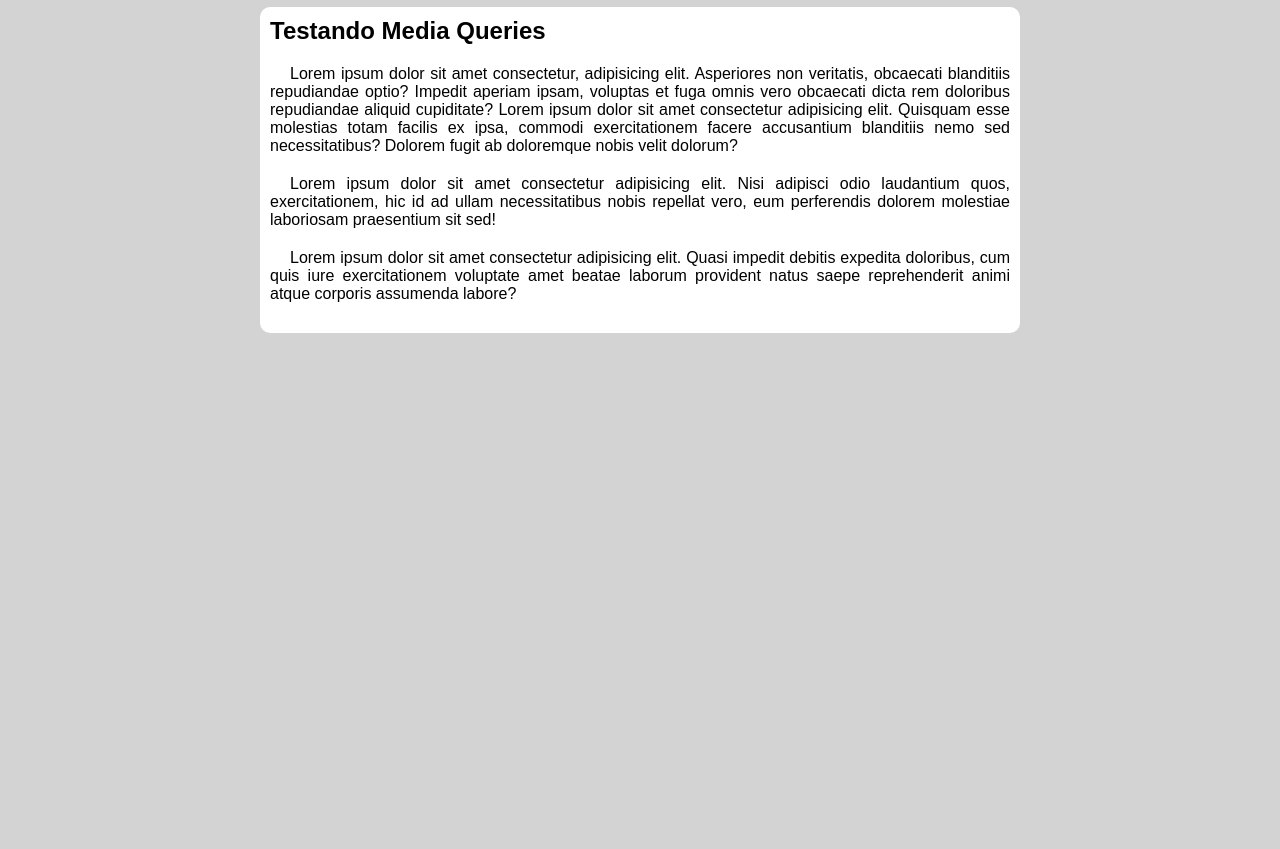
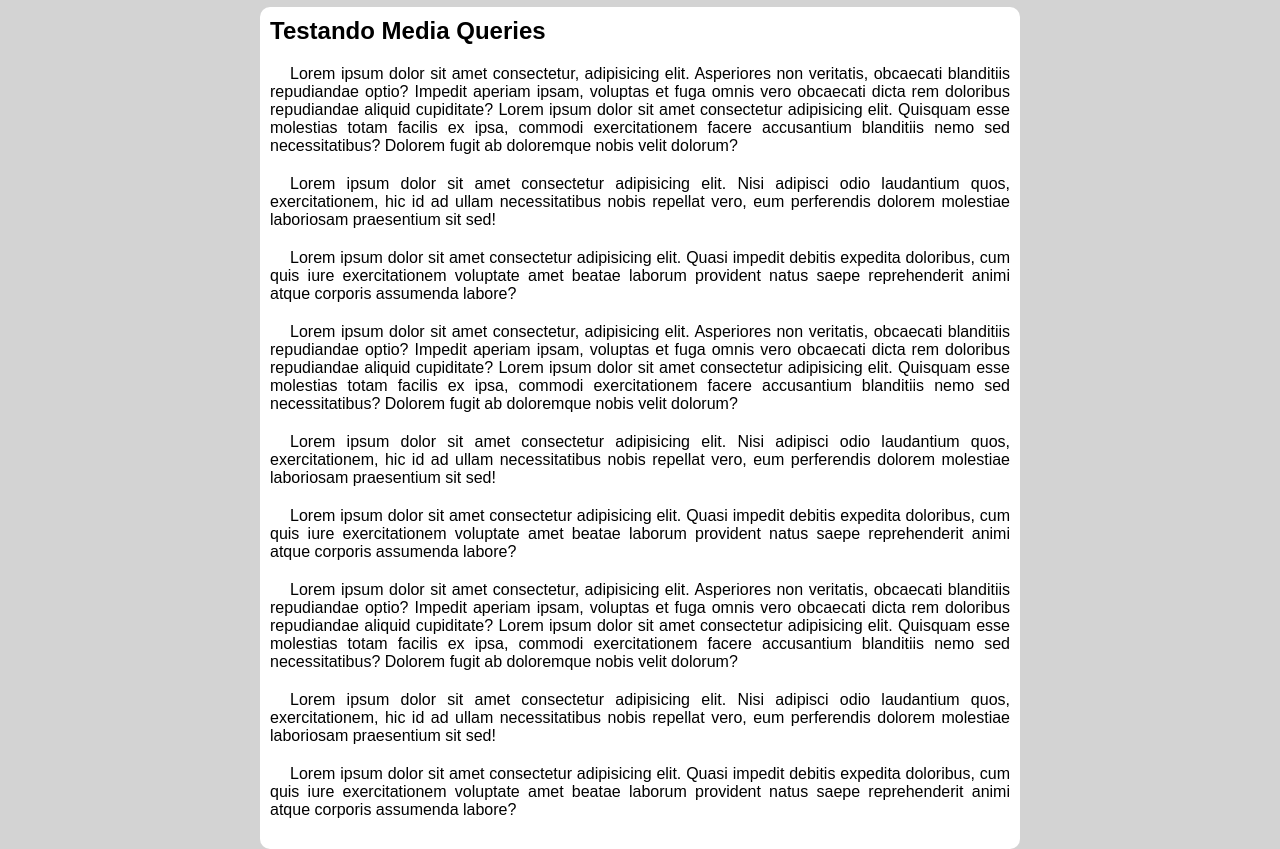
Before and after one commit to douglascerni/html-css, a plain HTML site: page Exercícios/ex026/mq005/index.html in a window 1280 px wide. Shown: the part 100-949 px from the top of the page. Before the commit the page ends 800 px from the top, so only its background shows below. Drawn offline with Linux system fonts and the light colour scheme.

Commit message:
atualização
aumentando o conteúdo

```diff
--- a/Exercícios/ex026/mq005/index.html
+++ b/Exercícios/ex026/mq005/index.html
@@ -34,6 +34,24 @@
             <p>
                 Lorem ipsum dolor sit amet consectetur adipisicing elit. Quasi impedit debitis expedita doloribus, cum quis iure exercitationem voluptate amet beatae laborum provident natus saepe reprehenderit animi atque corporis assumenda labore?
             </p>
+            <p>
+                Lorem ipsum dolor sit amet consectetur, adipisicing elit. Asperiores non veritatis, obcaecati blanditiis repudiandae optio? Impedit aperiam ipsam, voluptas et fuga omnis vero obcaecati dicta rem doloribus repudiandae aliquid cupiditate? Lorem ipsum dolor sit amet consectetur adipisicing elit. Quisquam esse molestias totam facilis ex ipsa, commodi exercitationem facere accusantium blanditiis nemo sed necessitatibus? Dolorem fugit ab doloremque nobis velit dolorum?
+            </p>
+            <p>
+                Lorem ipsum dolor sit amet consectetur adipisicing elit. Nisi adipisci odio laudantium quos, exercitationem, hic id ad ullam necessitatibus nobis repellat vero, eum perferendis dolorem molestiae laboriosam praesentium sit sed!
+            </p>
+            <p>
+                Lorem ipsum dolor sit amet consectetur adipisicing elit. Quasi impedit debitis expedita doloribus, cum quis iure exercitationem voluptate amet beatae laborum provident natus saepe reprehenderit animi atque corporis assumenda labore?
+            </p>
+            <p>
+                Lorem ipsum dolor sit amet consectetur, adipisicing elit. Asperiores non veritatis, obcaecati blanditiis repudiandae optio? Impedit aperiam ipsam, voluptas et fuga omnis vero obcaecati dicta rem doloribus repudiandae aliquid cupiditate? Lorem ipsum dolor sit amet consectetur adipisicing elit. Quisquam esse molestias totam facilis ex ipsa, commodi exercitationem facere accusantium blanditiis nemo sed necessitatibus? Dolorem fugit ab doloremque nobis velit dolorum?
+            </p>
+            <p>
+                Lorem ipsum dolor sit amet consectetur adipisicing elit. Nisi adipisci odio laudantium quos, exercitationem, hic id ad ullam necessitatibus nobis repellat vero, eum perferendis dolorem molestiae laboriosam praesentium sit sed!
+            </p>
+            <p>
+                Lorem ipsum dolor sit amet consectetur adipisicing elit. Quasi impedit debitis expedita doloribus, cum quis iure exercitationem voluptate amet beatae laborum provident natus saepe reprehenderit animi atque corporis assumenda labore?
+            </p>
         </article>
     </main>
     <script>
```
